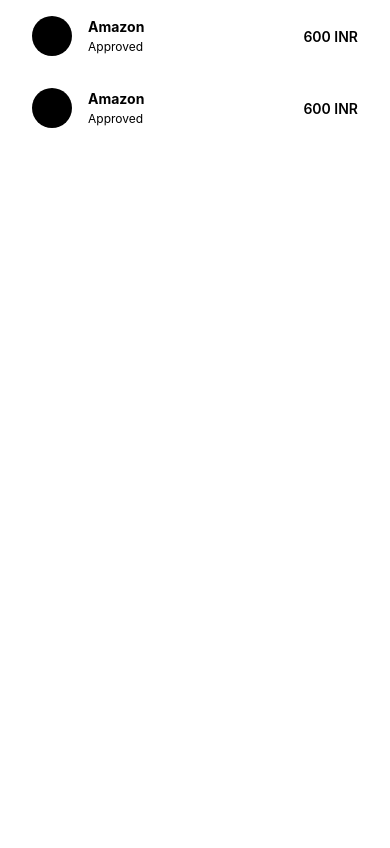
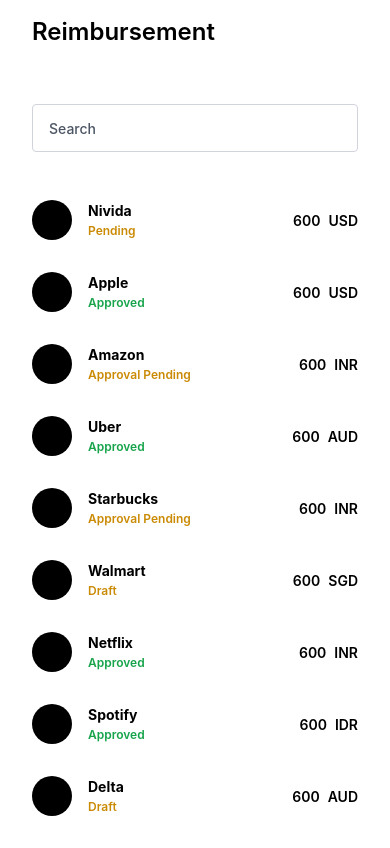
Before and after one commit to st-vignesh1/ReactNativeMobileApplication, a React Native app: screen / in a window 390 px wide. Built offline with nearby package versions, Linux system fonts and the light colour scheme.

Commit message:
Created a reimbursement page for rendering the claims data, created a reusable  searchBar component and created a constants file for storing the data for claims and colorpallete

```diff
--- a/App.tsx
+++ b/App.tsx
@@ -1,14 +1,12 @@
-import { FlatList, SafeAreaView, Text, View } from 'react-native';
+import { SafeAreaView} from 'react-native';
 import React from 'react';
 import './global.css';
-import Claims from './src/components/core/Claims';
+import Reimbursement from './src/pages/Reimbursement';
+
 const App = () => {
-
-const data=[{company:"amazon",status:"approved",currency:"INR",amount:600},{company:"amazon",status:"approved",currency:"INR",amount:600}];
-
   return (
     <SafeAreaView >
-    <FlatList data={data} renderItem={({item})=><Claims data={item} />} className='w-full h-fit flex-col gap-4'/>
+      <Reimbursement/>
     </SafeAreaView>
   );
 };
--- a/src/components/core/Claims.tsx
+++ b/src/components/core/Claims/index.tsx
@@ -1,20 +1,23 @@
 import {  SafeAreaView, Text, View } from 'react-native';
 import React from 'react';
 
+
+
+
 const Claims = ({data}) => {
-    console.log(data);
   return (
    <SafeAreaView>
-    <View className='w-full h-fit flex-row pl-8 pr-8 pt-4 pb-4 justify-between items-center'>
+    <View className='w-full h-fit flex-row p-4 justify-between items-center'>
     <View className='flex-row items-center gap-4'>
         <View className='w-10 h-10 rounded-full bg-black'></View>
         <View className='flex-col gap-1'>
             <Text className='capitalize font-bold'>{data.company}</Text>
-            <Text className='capitalize text-xs'>{data.status}</Text>
+            <Text className={`capitalize text-xs font-semibold ${data.status==="approved"?"text-green-600":"text-yellow-600"}`}>{data.status}</Text>
         </View>
     </View>
-    <View>
-        <Text className='font-semibold'>{data.amount} {data.currency}</Text>
+    <View className="flex-row gap-2">
+        <Text className='font-semibold'>{data.amount}</Text>
+        <Text className='font-semibold'>{data.currency}</Text>
     </View>
     </View>
    </SafeAreaView>
--- /dev/null
+++ b/src/components/core/SearchBar/index.tsx
@@ -0,0 +1,12 @@
+import React, { useState } from 'react';
+import { TextInput } from 'react-native';
+
+const SearchBar = () => {
+    const [value,setValue] = useState('');
+    console.log(value);
+  return (
+  <TextInput value={value} onChangeText={text=>setValue(text)} className="border border-gray-300 rounded w-full h-12 p-2 pl-4 pr-4 placeholder:text-gray-600 placeholder:font-medium" placeholder='Search'/>
+  );
+};
+
+export default SearchBar;
--- /dev/null
+++ b/src/constants/claimsData.ts
@@ -0,0 +1,24 @@
+export const claimsData=[
+    {company:"nivida",status:"pending",currency:"USD",amount:600},
+    {company:"apple",status:"approved",currency:"USD",amount:600},
+    {company:"amazon",status:"approval pending",currency:"INR",amount:600},
+    {company:"uber",status:"approved",currency:"AUD",amount:600},
+    {company:"starbucks",status:"approval pending",currency:"INR",amount:600},
+    {company:"walmart",status:"draft",currency:"SGD",amount:600},
+    {company:"netflix",status:"approved",currency:"INR",amount:600},
+    {company:"spotify",status:"approved",currency:"IDR",amount:600},
+    {company:"delta",status:"draft",currency:"AUD",amount:600},
+];
+export const colorPallete = [
+    "16, 24, 39",
+    "20, 83, 45",
+    "120, 53, 15",
+    "127, 29, 29",
+    "158, 25, 86",
+    "51, 31, 128",
+    "187, 71, 36",
+    "232, 105, 21",
+    "72, 66, 167",
+    "53, 122, 91",
+    "2, 5, 141",
+];
--- /dev/null
+++ b/src/pages/Reimbursement.tsx
@@ -0,0 +1,22 @@
+import { View, Text, SafeAreaView, FlatList } from 'react-native';
+import React from 'react';
+import Claims from '../components/core/Claims';
+import { claimsData } from '../constants/claimsData';
+import SearchBar from '../components/core/SearchBar';
+
+
+const Reimbursement = () => {
+  return (
+    <SafeAreaView>
+        <View className="w-full min-h-screen p-4">
+      <Text className="mb-14 pl-4 text-2xl font-semibold">Reimbursement</Text>
+      <View className="pl-4 pr-4 mb-8">
+      <SearchBar/>
+      </View>
+      {claimsData?.length ? <FlatList data={claimsData} renderItem={({item})=><Claims data={item} />} className='w-full h-fit flex-col gap-4'/>:<Text>NO CLAIMS YET!</Text>}
+        </View>
+    </SafeAreaView>
+  );
+};
+
+export default Reimbursement;
```
Also changed, not shown: app.json (line endings or trailing spaces).
